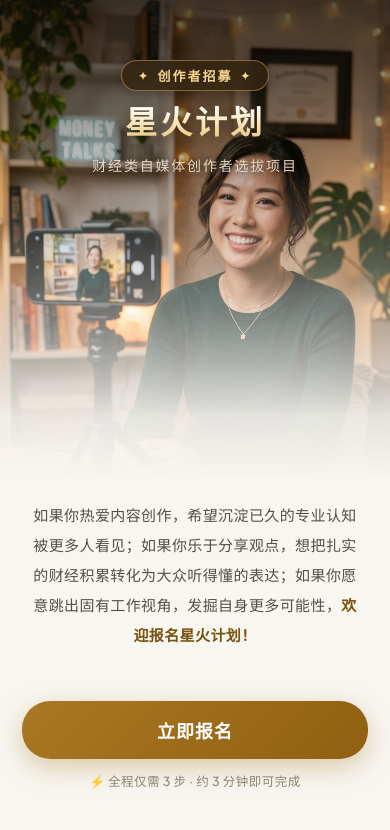
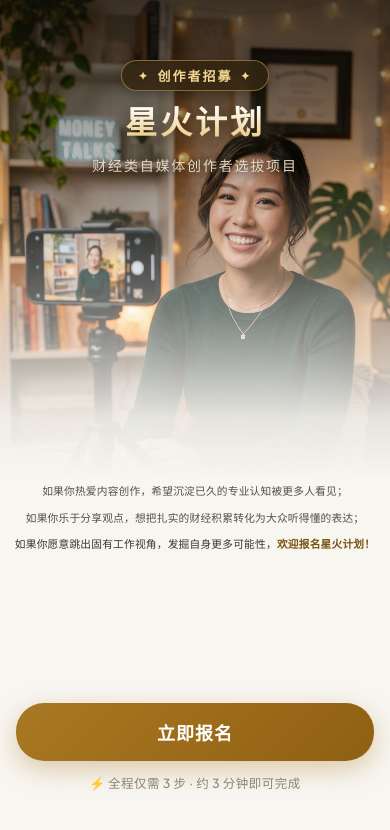
Before and after one commit to easyLong/kos-account-selection, a React (Vite) app: page / in a window 390 px wide. Shown: the top 830 px of the page. Built offline with nearby package versions, Linux system fonts and the light colour scheme; no server answers.

Commit message:
style: format landing page intro text into 3 clean parallel lines with responsive typography

```diff
--- a/src/App.css
+++ b/src/App.css
@@ -125,34 +125,61 @@
 
 .landing-body {
   flex: 1;
-  padding: 0 22px 30px;
+  padding: 0 16px 28px;
   display: flex;
   flex-direction: column;
   position: relative;
   z-index: 3;
-  margin-top: -20px;
+  margin-top: -18px;
 }
 
 .intro-card {
-  padding: 30px 6px 20px;
-  margin-top: 10px;
+  padding: 16px 0 10px;
+  margin-top: 4px;
   display: flex;
   align-items: center;
   justify-content: center;
-}
-
-.intro-paragraph {
-  font-size: 15px;
-  line-height: 2;
+  width: 100%;
+}
+
+.intro-lines-wrapper {
+  display: flex;
+  flex-direction: column;
+  gap: 9px;
+  width: 100%;
+  max-width: 420px;
+  text-align: center;
+  align-items: center;
+}
+
+.intro-line {
+  font-size: clamp(10.5px, 2.75vw, 12px);
+  line-height: 1.65;
   color: #555047;
-  text-align: center;
-  letter-spacing: 0.4px;
-  max-width: 340px;
-}
-
-.text-highlight {
+  letter-spacing: 0.2px;
+  white-space: nowrap;
+  margin: 0;
+  display: block;
+}
+
+.intro-line-highlight {
+  color: #3C352B;
+}
+
+.intro-line-highlight .text-highlight {
   color: var(--color-gold-dark);
   font-weight: 700;
+  white-space: nowrap;
+}
+
+@media (max-width: 375px) {
+  .intro-lines-wrapper {
+    gap: 7px;
+  }
+  .intro-line {
+    font-size: 10.2px;
+    letter-spacing: 0;
+  }
 }
 
 .landing-footer {
--- a/src/components/LandingPage.jsx
+++ b/src/components/LandingPage.jsx
@@ -37,9 +37,17 @@ export default function LandingPage({ onStart, onOpenAdmin }) {
       {/* Narrative & Body Section matching mockup 1 */}
       <div className="landing-body">
         <div className="intro-card">
-          <p className="intro-paragraph">
-            如果你热爱内容创作，希望沉淀已久的专业认知被更多人看见；如果你乐于分享观点，想把扎实的财经积累转化为大众听得懂的表达；如果你愿意跳出固有工作视角，发掘自身更多可能性，<strong className="text-highlight">欢迎报名星火计划！</strong>
-          </p>
+          <div className="intro-lines-wrapper">
+            <p className="intro-line">
+              如果你热爱内容创作，希望沉淀已久的专业认知被更多人看见；
+            </p>
+            <p className="intro-line">
+              如果你乐于分享观点，想把扎实的财经积累转化为大众听得懂的表达；
+            </p>
+            <p className="intro-line intro-line-highlight">
+              如果你愿意跳出固有工作视角，发掘自身更多可能性，<strong className="text-highlight">欢迎报名星火计划！</strong>
+            </p>
+          </div>
         </div>
 
         {/* Bottom Floating Action Area */}
```
